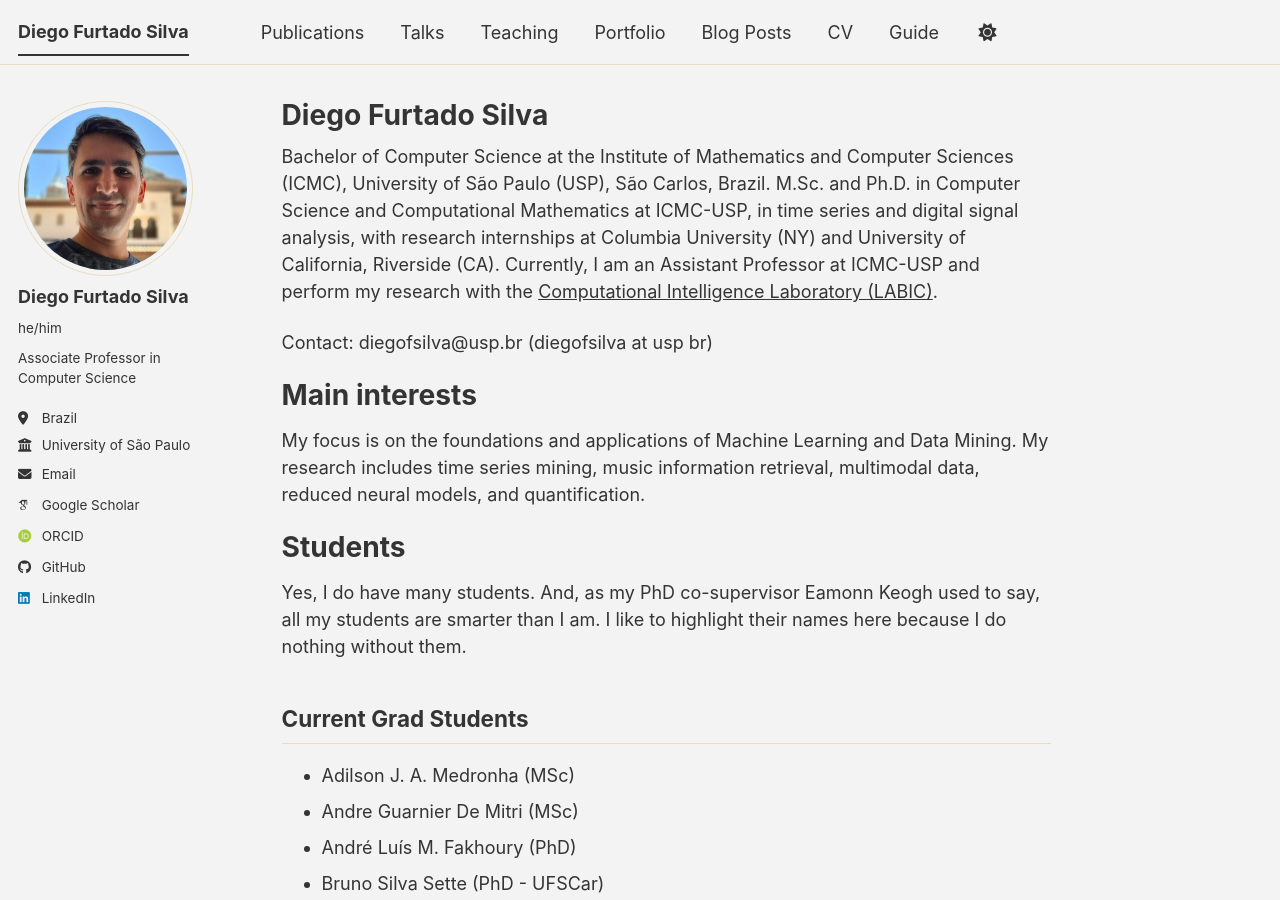
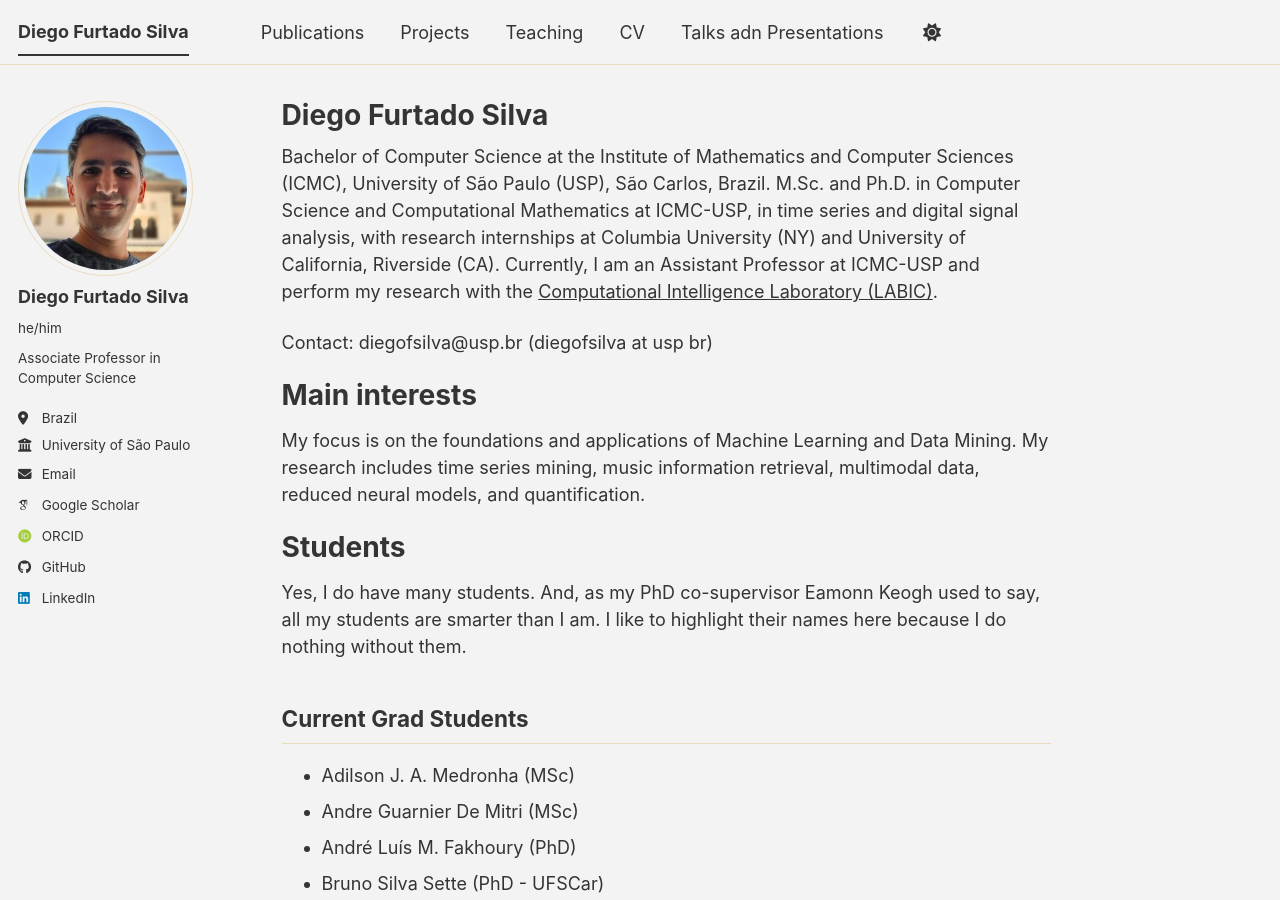
Before and after one commit to diegofurts/diegofurts.github.io, a Jekyll site: the page built from _pages/about.md, in a window 1280 px wide and 900 px high. Built offline with Jekyll 4.4.1, drawn with Linux system fonts in a browser that asks for light colours; some web fonts are replaced; a script bundle is joined from its source files by our own code; library files that are not in the unit come from our copies.

Commit message:
Update navigation.yml

```diff
--- a/_data/navigation.yml
+++ b/_data/navigation.yml
@@ -11,17 +11,11 @@
   - title: "Publications"
     url: /publications/
 
-  - title: "Talks"
-    url: /talks/
+  - title: "Projects"
+    url: /projects/
 
   - title: "Teaching"
     url: /teaching/
-
-  - title: "Portfolio"
-    url: /portfolio/
-
-  - title: "Blog Posts"
-    url: /year-archive/
 
   - title: "CV"
     url: /cv/
@@ -29,5 +23,5 @@
   # - title: "CV"
   #   url: /cv-json/
 
-  - title: "Guide"
-    url: /markdown/
+  - title: "Talks adn Presentations"
+    url: /talks/
```
